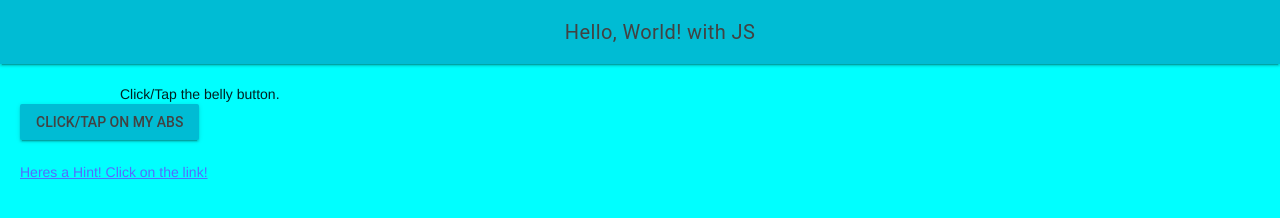
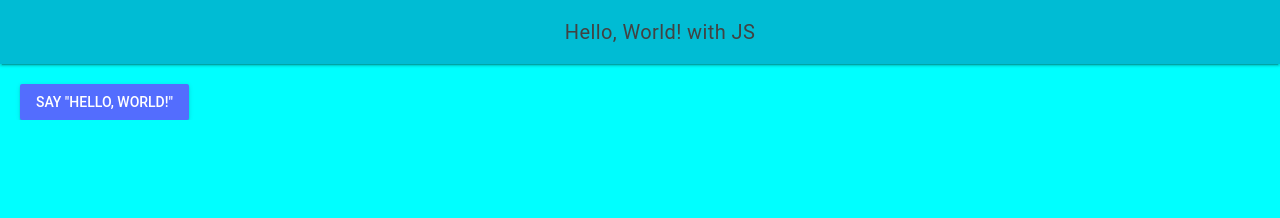
Before and after one commit to sam-corbett/ICS2O-Unit2-01-JS, a plain HTML site: page index.html in a window 1280 px wide. Drawn offline with nearby package versions, Linux system fonts and the light colour scheme; files that its build step writes are made by us from their sources.

Commit message:
javascript code added

```diff
--- a/index.html
+++ b/index.html
@@ -19,14 +19,10 @@
     <link rel="icon" type="image/png" sizes="32x32" href="favicon-32x32.png" />
     <link rel="icon" type="image/png" sizes="16x16" href="favicon-16x16.png" />
     <link rel="manifest" href="site.webmanifest" />
-    <title>My first webpage, with JavaScript</title>
+    <title>My first webpage, with real JavaScript</title>
   </head>
   <body>
-    <script>
-      function myButtonClicked() {
-        alert("EEYO GUYS WHATS POPPIN!!1!")
-      }
-    </script>
+    <script> src="./js/script.js"></script>
     <div class="mdl-layout mdl-js-layout mdl-layout--fixed-header">
       <header class="mdl-layout__header">
         <div class="mdl-layout__header-row">
@@ -34,21 +30,15 @@
         </div>
       </header>
       <main class="mdl-layout__content">
-        <div class="page-content" style="padding-left: 100px">
-          Click/Tap the belly button.
-        </div>
-        <!-- Colored raised button -->
+        <!-- Raised button with ripple -->
         <button
-          class="mdl-button mdl-js-button mdl-button--raised mdl-button--colored"
+          class="mdl-button mdl-js-button mdl-button--raised mdl-js-ripple-effect mdl-button--accent"
           onclick="myButtonClicked()"
         >
-          Click/Tap on my abs
+          Say "Hello, World!"
         </button>
-        <br />
-        <br />
-        <p>
-          <a href="./index2.html">Heres a Hint! Click on the link!</a>
-        </p>
+        <!-- basic text -->
+        <div id="hello-world"></div>
       </main>
     </div>
   </body>
```
Also changed, not shown: js/style.js (added, +13 -0 lines), 3 other files.
